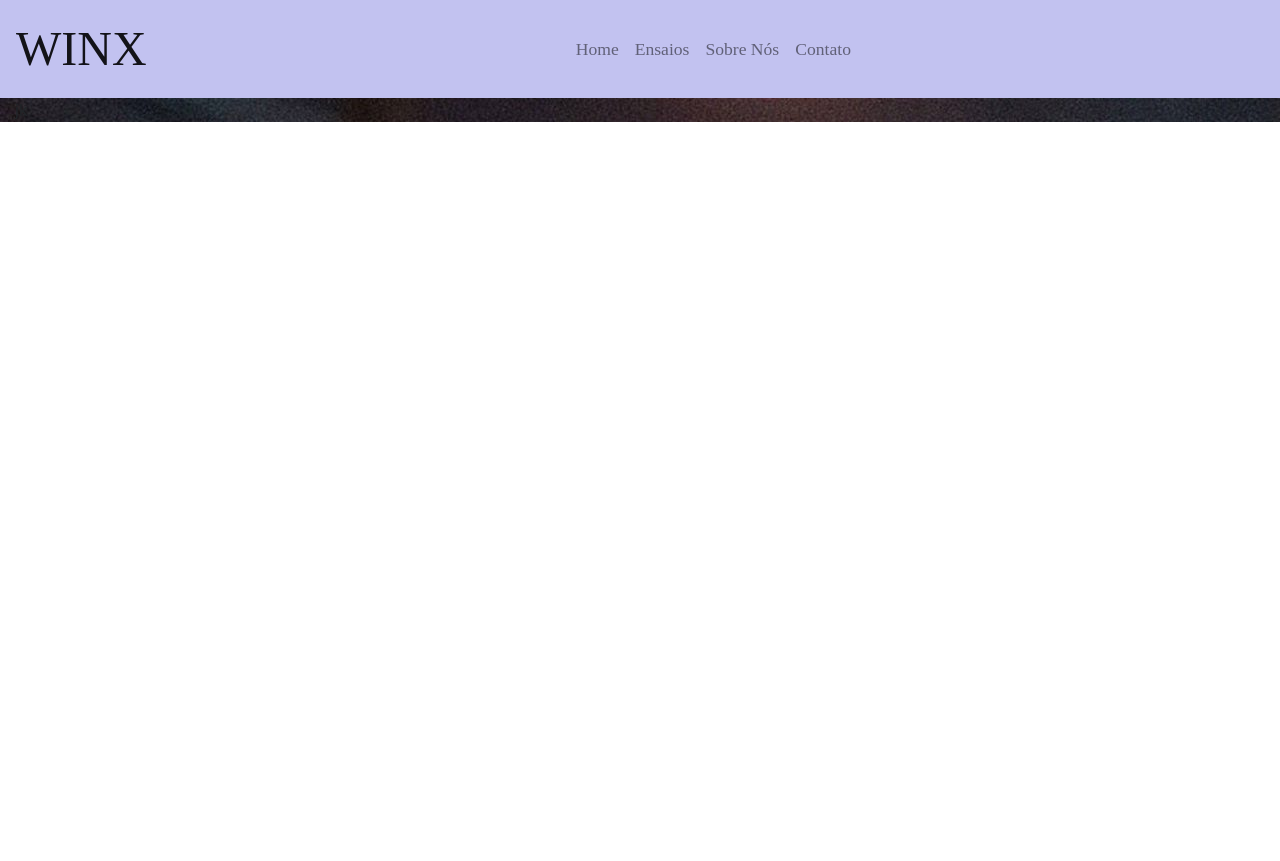
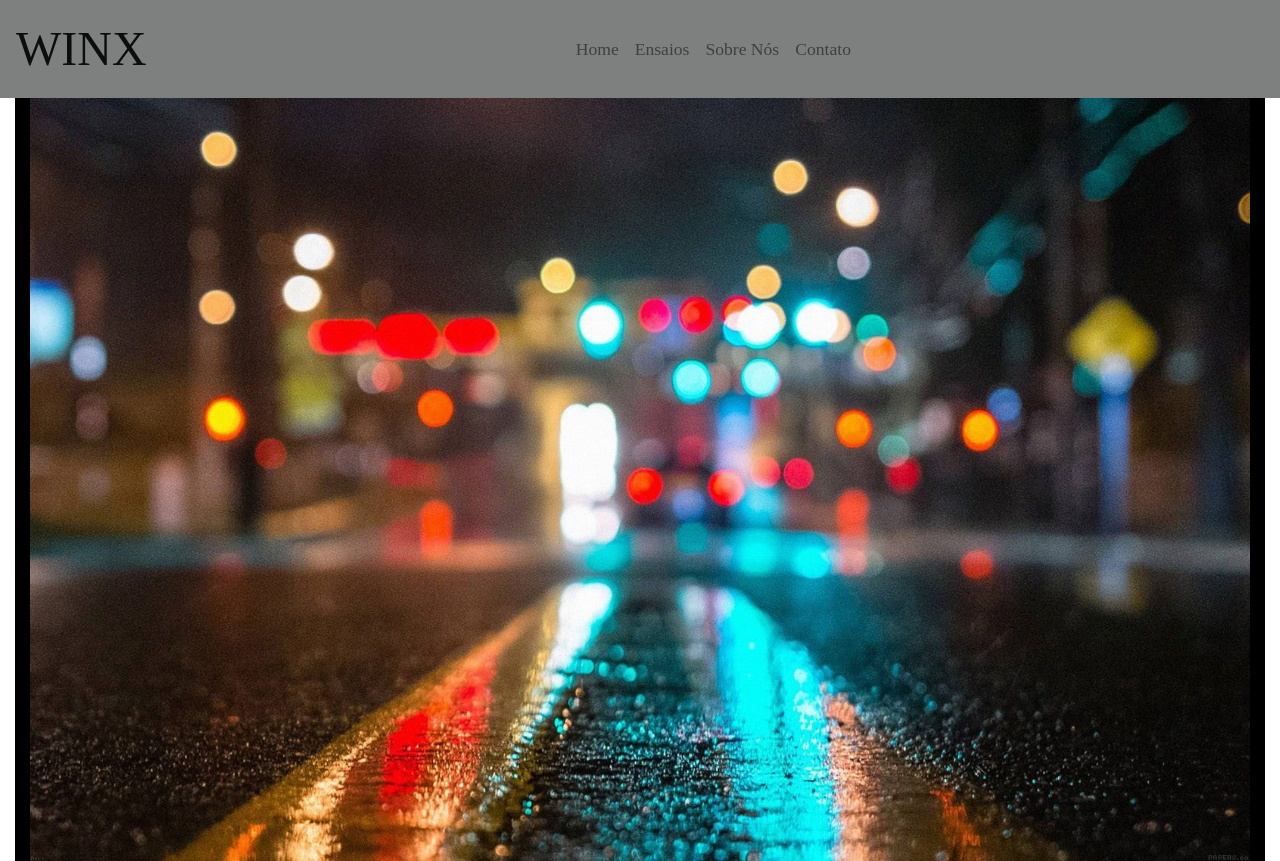
Before and after one commit to LeticiaMassi/DAW, a plain HTML site: page Index.html in a window 1280 px wide. Before the commit the page ends 800 px from the top, so only its background shows below. Drawn offline with nearby package versions, Linux system fonts and the light colour scheme.

Commit message:
Add files via upload

```diff
--- a/Index.html
+++ b/Index.html
@@ -21,8 +21,8 @@
 </ul>
 </div>
 </nav>
-<div id="imgfundo" class="col-12">
-jk
+<div class="col-12">
+  <img class='col-12 img-fluid' id='imgfundo' src='images/img1.jpg'>
 </div>
   </body>
 </html>
--- a/css.css
+++ b/css.css
@@ -3,7 +3,7 @@
   font-size: 3em;
 }
  #cabeçalho{
-   background-color: #c2c2f0;
+   background-color: #7D807F;
 }
 
 .nav-link{
@@ -13,5 +13,7 @@ font-size: 1.1em;
 
 #imgfundo{
   background-color: black;
-  background-image: url("images/img1.jpg" );
+
+
+
 }
```
